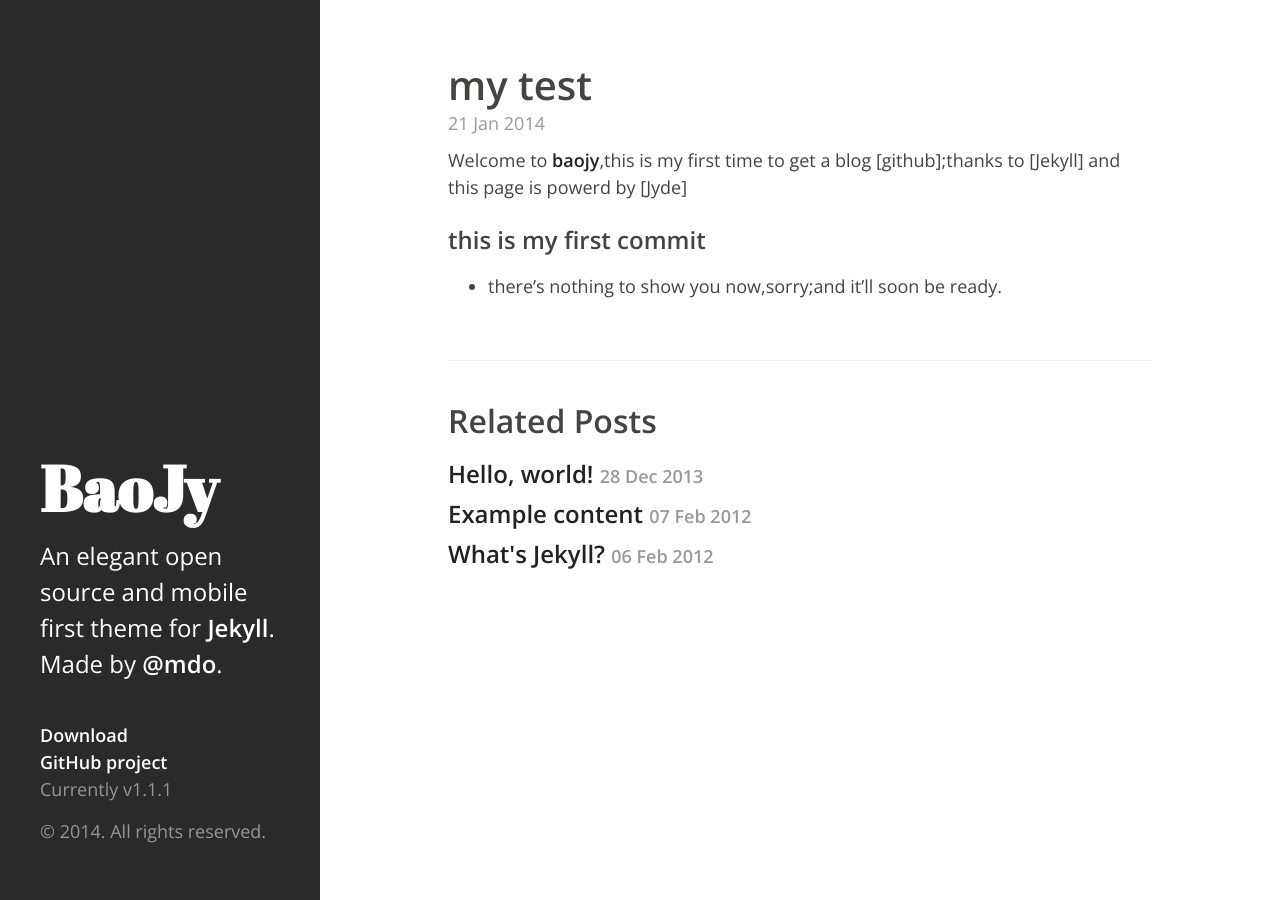
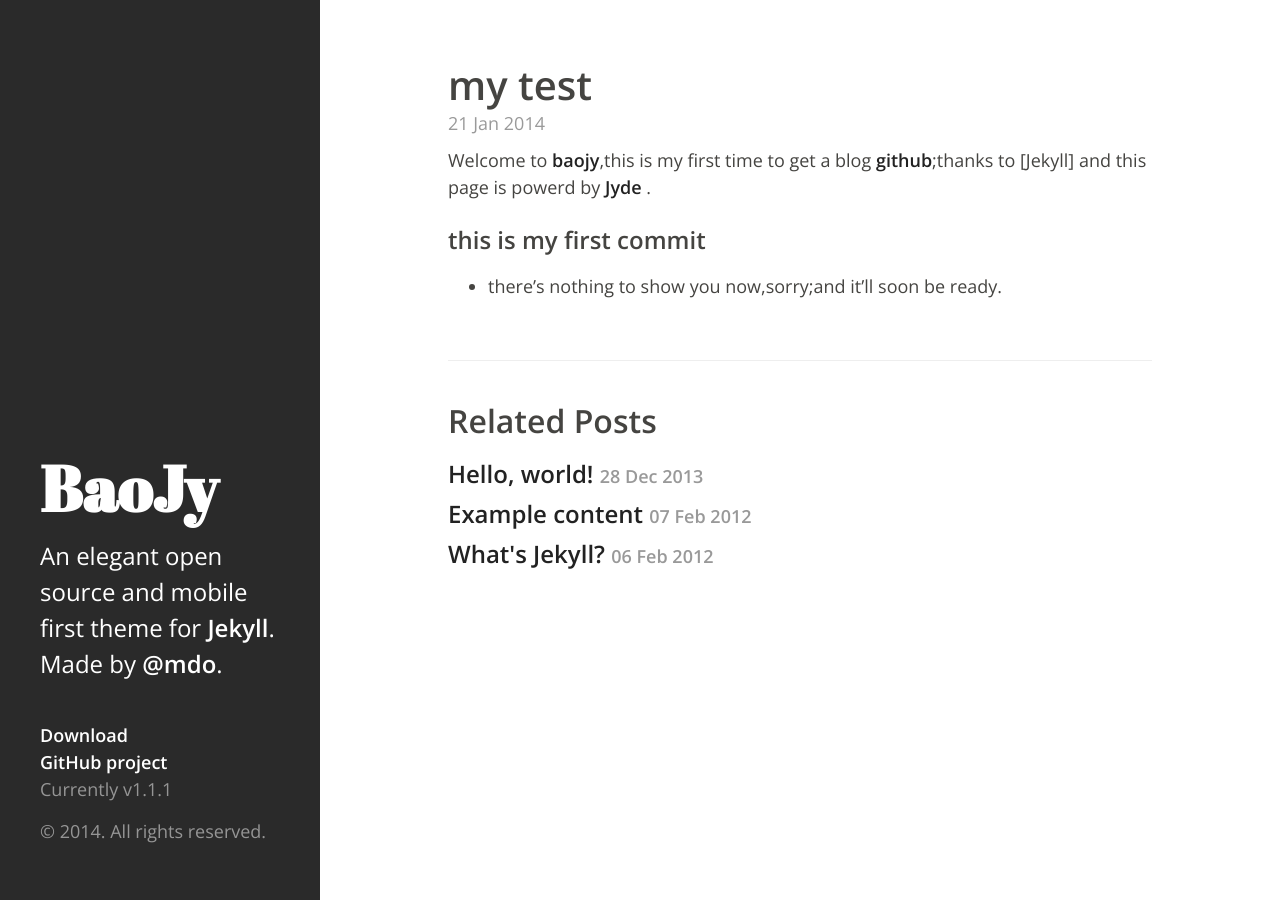
Before and after one commit to baojy/baojy.github.com, a Jekyll site: the page built from _posts/2014-01-21-my-test.md, in a window 1280 px wide. Built offline with Jekyll 4.4.1, drawn with Linux system fonts in a browser that asks for light colours; Markdown is read by kramdown in place of the engine named in the settings; part of the change alters nothing that is shown.

```diff
--- a/_posts/2014-01-21-my-test.md
+++ b/_posts/2014-01-21-my-test.md
@@ -3,7 +3,7 @@ layout: post
 title: my test
 ---
 
-Welcome to [baojy](baojy.github.com),this is my first time to get a blog [github];thanks to [Jekyll] and this page is powerd by [Jyde]
+Welcome to [baojy](baojy.github.com),this is my first time to get a blog [github](www.github.com);thanks to [Jekyll] and this page is powerd by [Jyde](http://jekyllrb.com) .
 
 ### this is my first commit
 
```
